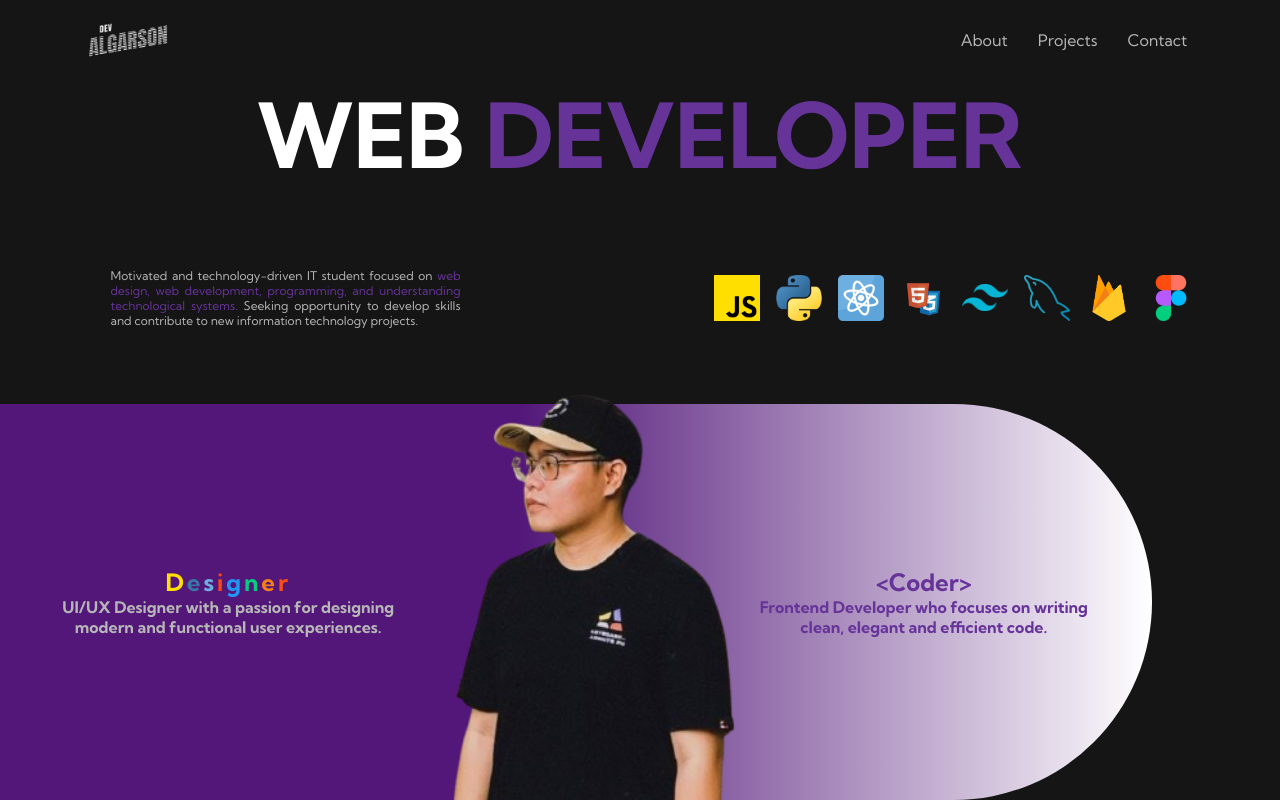
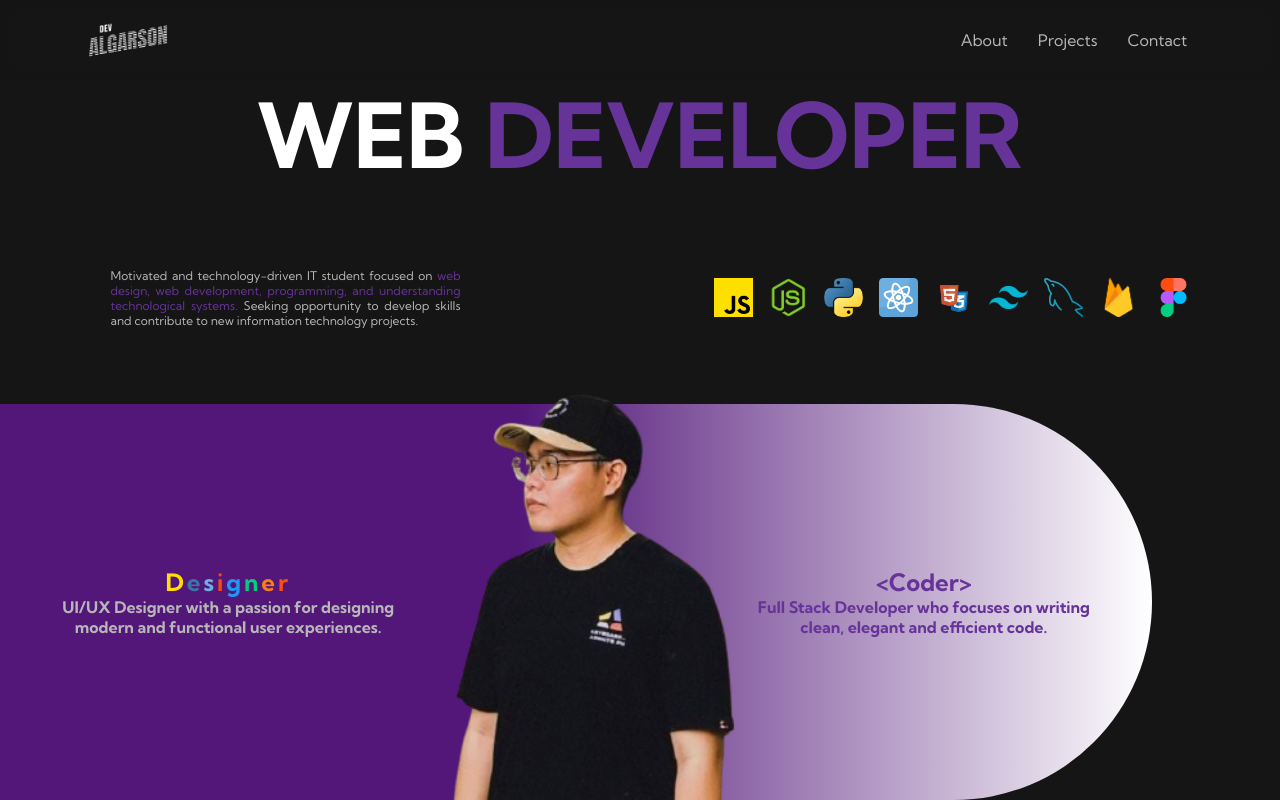
Before and after one commit to algarson/Algarson, a React (Create React App) app in the folder frontend/: page / in a window 1280 px wide. Built offline with nearby package versions, Linux system fonts and the light colour scheme.

Commit message:
- Added node Icon - Change p tag content

```diff
--- a/frontend/src/components/pages/Home.jsx
+++ b/frontend/src/components/pages/Home.jsx
@@ -6,6 +6,7 @@ import { animate, motion } from "motion/react"
 // Resources
 import navbarLogo from '../images/algarson_whitetext_NoBG.png'
 import landpageProfile from '../images/algarson_photo-removebg-preview.png'
+import nodeicon from '../icons/Nodejs.png'
 import jsicon from '../icons/js.png'
 import pythonicon from '../icons/python.png'
 import htmlcssicon from '../icons/HtmlCss.png'
@@ -160,6 +161,7 @@ const Home = () => {
                 </div>
                 <div className="right-text">
                   <li className='lang-icons'><img src={jsicon} alt="" /></li>
+                  <li className='lang-icons'><img src={nodeicon} alt="" /></li>
                   <li className='lang-icons'><img src={pythonicon} alt="" /></li>
                   <li className='lang-icons'><img src={reactjsicon} alt="" /></li>
                   <li className='lang-icons'><img src={htmlcssicon} alt="" /></li>
@@ -203,7 +205,7 @@ const Home = () => {
                   <div className="right-container">
                         <h1>&lt;Coder&gt;</h1>
                         <div className="left-context">
-                          <p>Frontend Developer who focuses on writing clean, elegant and efficient code.</p>
+                          <p>Full Stack Developer who focuses on writing clean, elegant and efficient code.</p>
                         </div>
                   </div>
               </motion.div>
```
Also changed, not shown: frontend/src/components/icons/Nodejs.png (added).
